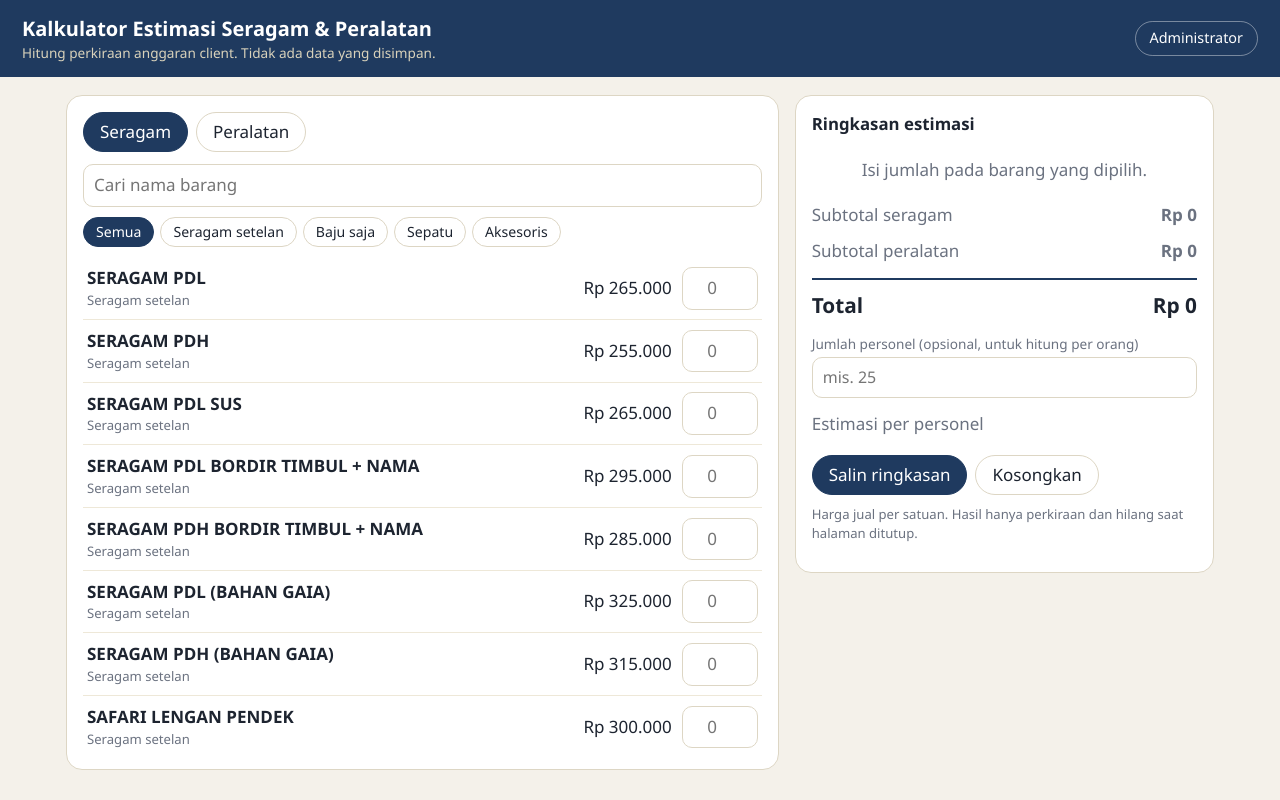
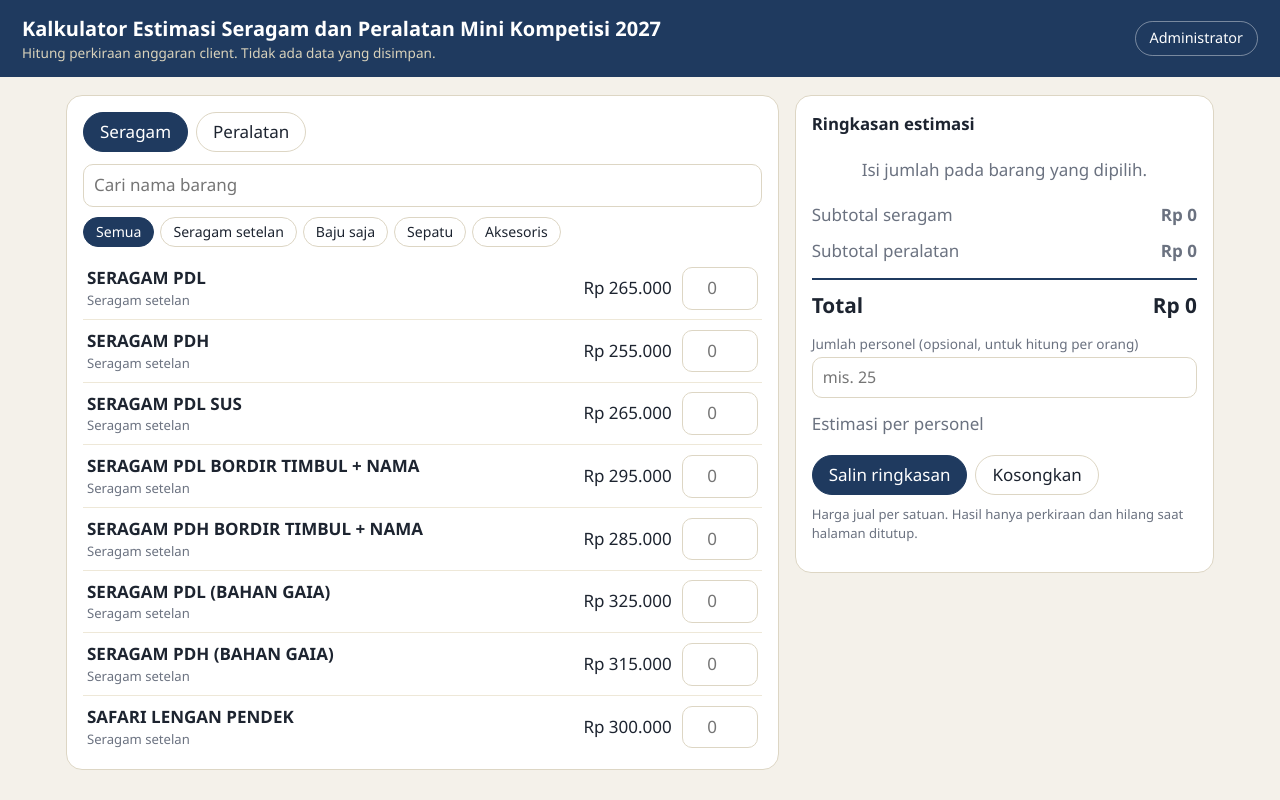
Before and after one commit to izzarsohib-spec/kalulator-seragam-ray, a plain HTML site: page index.html in a window 1280 px wide. Drawn offline with Linux system fonts and the light colour scheme.

Commit message:
Ganti judul: Mini Kompetisi 2027
Co-Authored-By: Claude Sonnet 5.5 <noreply@anthropic.com>

```diff
--- a/index.html
+++ b/index.html
@@ -1,9 +1,9 @@
 <!doctype html>
 <html lang="id"><head><meta charset="utf-8"><meta name="viewport" content="width=device-width,initial-scale=1">
-<title>Kalkulator Estimasi Seragam & Peralatan</title>
+<title>Kalkulator Estimasi Seragam dan Peralatan Mini Kompetisi 2027</title>
 <link rel="stylesheet" href="gaya.css">
 </head><body>
-<header class="atas"><div><h1>Kalkulator Estimasi Seragam & Peralatan</h1><small>Hitung perkiraan anggaran client. Tidak ada data yang disimpan.</small></div><a href="admin.html">Administrator</a></header>
+<header class="atas"><div><h1>Kalkulator Estimasi Seragam dan Peralatan Mini Kompetisi 2027</h1><small>Hitung perkiraan anggaran client. Tidak ada data yang disimpan.</small></div><a href="admin.html">Administrator</a></header>
 <main>
   <div class="banner" id="banner" hidden></div>
   <div class="grid">
```
